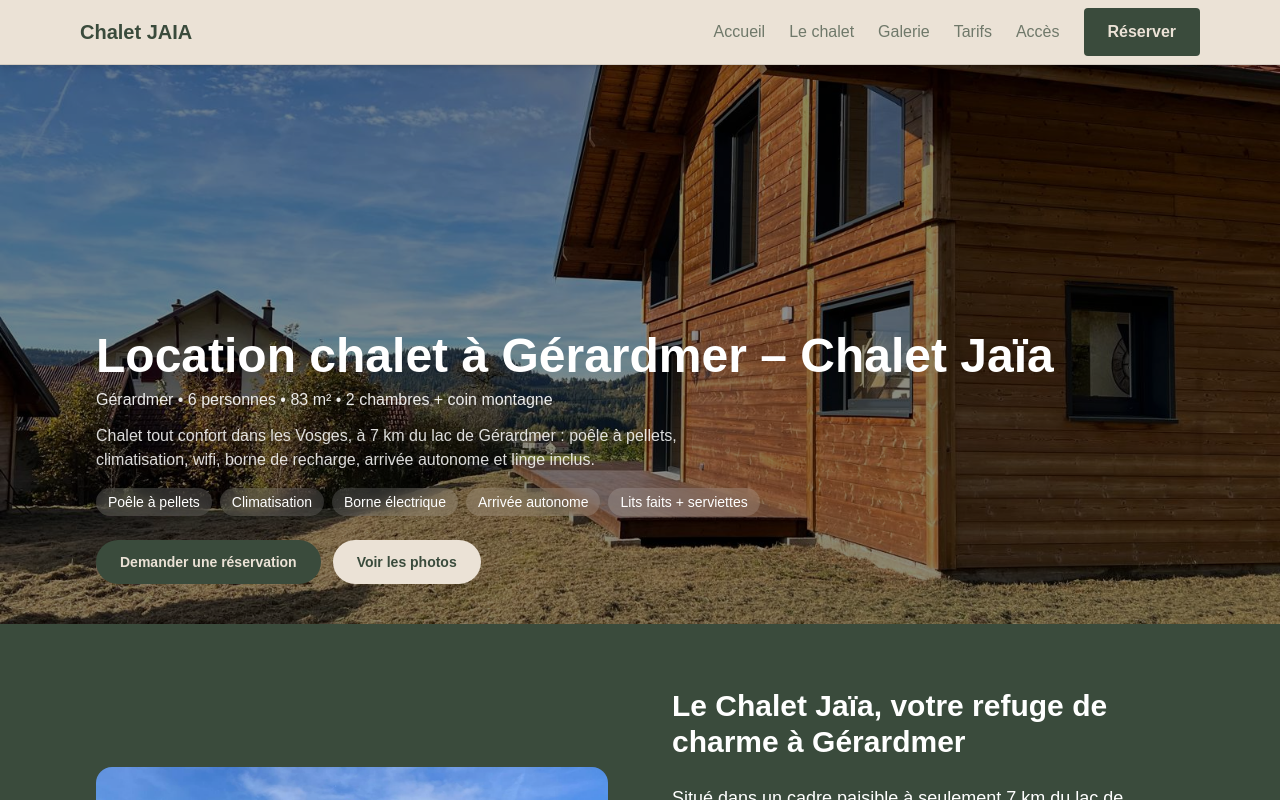
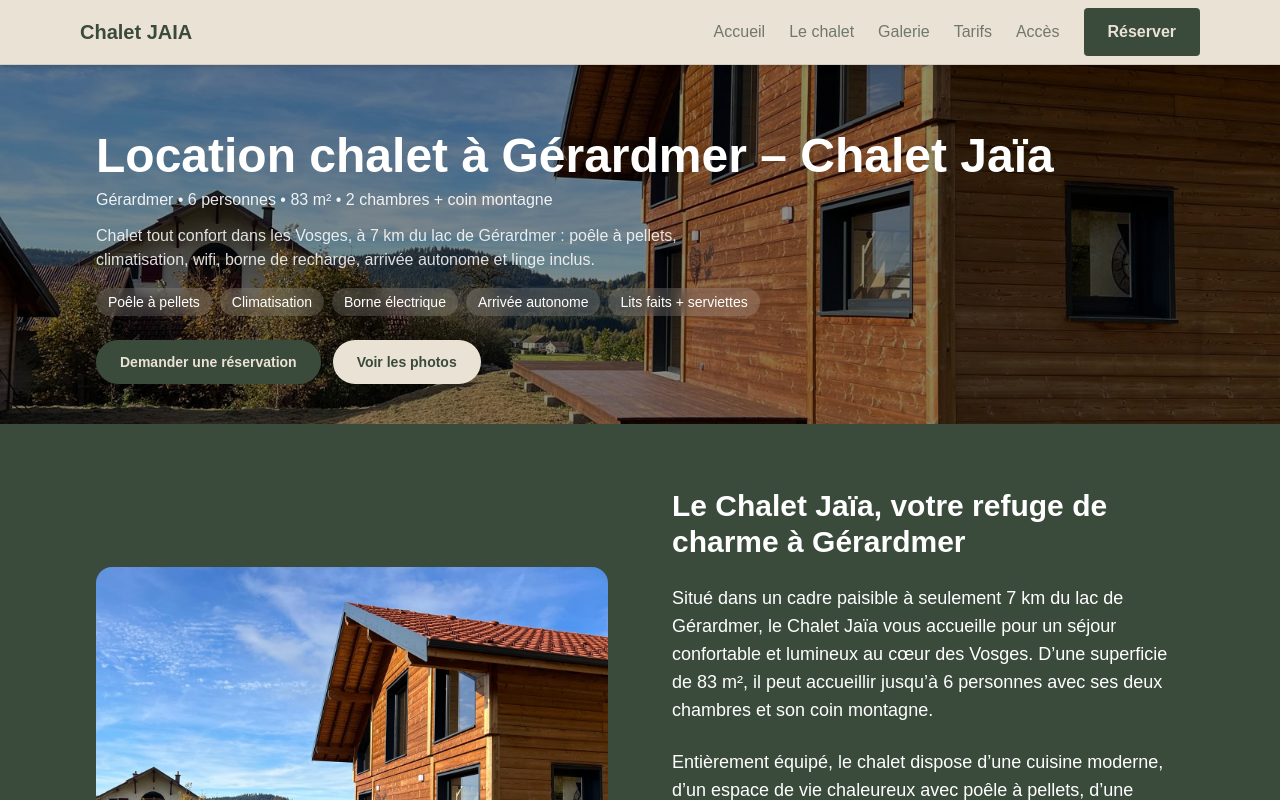
Before and after one commit to alexisgruny/chalet-site, a Next.js app: page /chalet in a window 1280 px wide. Shown: the top 800 px of the page. Built offline with nearby package versions, Linux system fonts and the light colour scheme.

Commit message:
chalet hero padding

```diff
--- a/src/components/section/heroChalet.tsx
+++ b/src/components/section/heroChalet.tsx
@@ -5,7 +5,7 @@ export default function HeroChalet() {
 return (
 
 <section className="w-full relative">
-        <div className="relative h-[65vh] min-h-[560px] w-full">
+        <div className="relative h-[65vh] min-h-[560px] md:h-[45vh] md:min-h-[360px] w-full">
 
           {/* Image */}
           <Image
```
